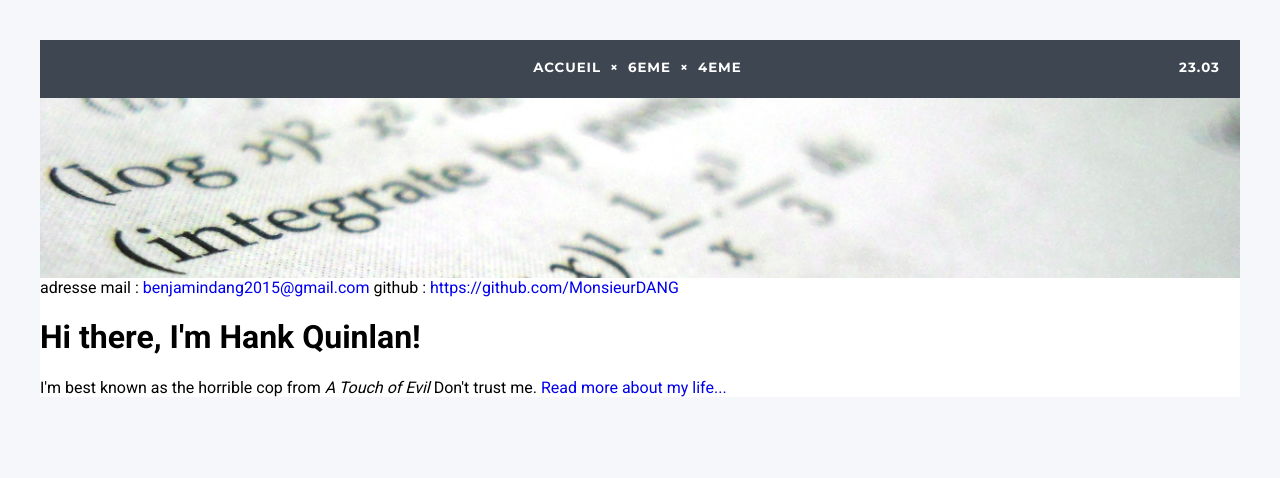
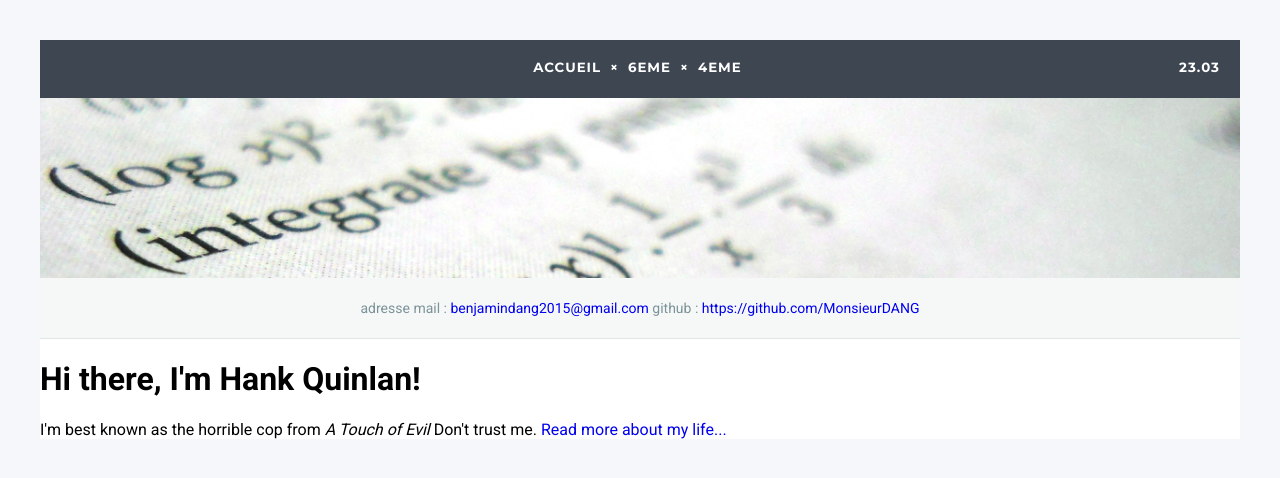
Before and after one commit to DangSinslay/DangSinslay.github.io, a Jekyll site: the page built from index.html, in a window 1280 px wide. Shown: the top 478 px of the page. Built offline with Jekyll 4.4.1, drawn with Linux system fonts in a browser that asks for light colours.

Commit message:
Update main.css

```diff
--- a/css/main.css
+++ b/css/main.css
@@ -75,6 +75,18 @@ nav ul li a {
 	height: 180px;
 }
 
+.subbar {
+
+	background: #F6F8F8;
+	border-bottom: 1px solid #e0e5e6;
+	color: #7c9398;
+	font-size: 14px;
+	height: 60px;
+	width: 100%;
+	line-height: 60px;
+	text-align: center;
+}
+
 footer {
 	background: #F6F7FB;
 	height: 42px;
```
